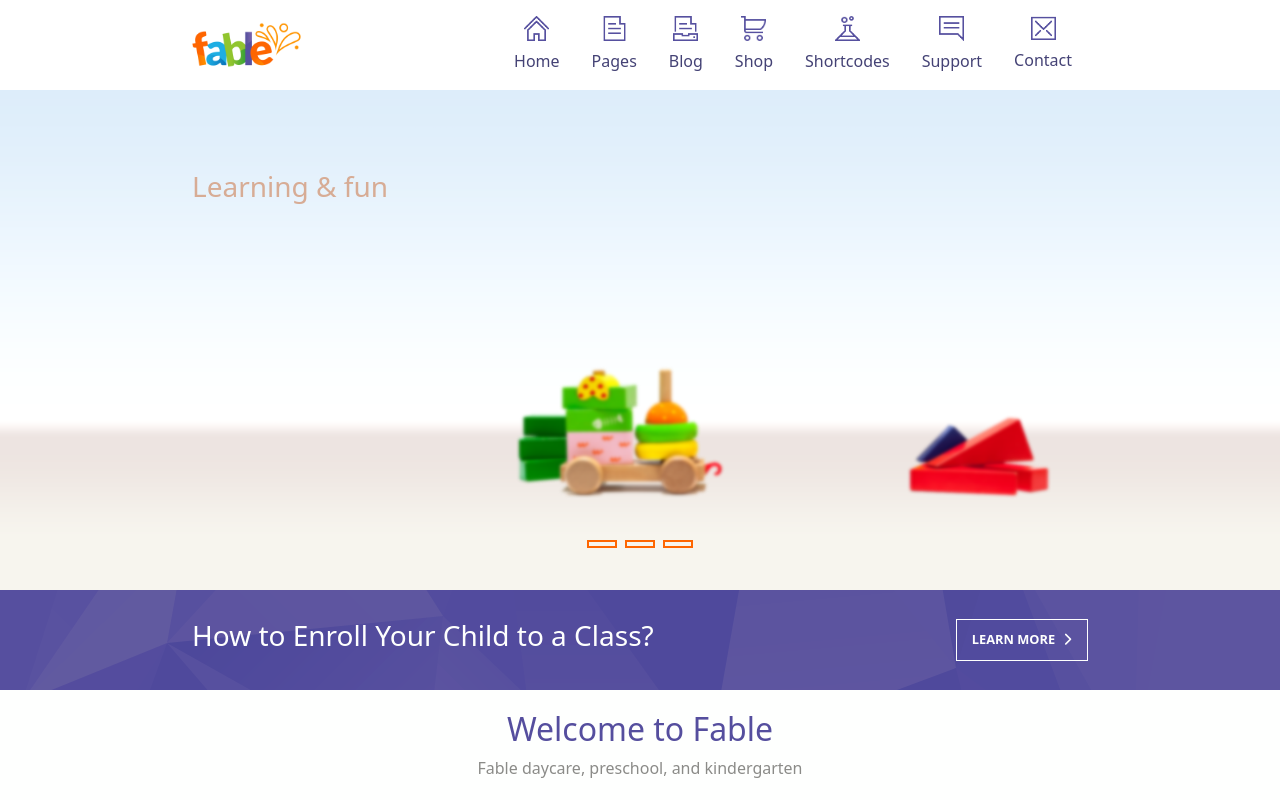
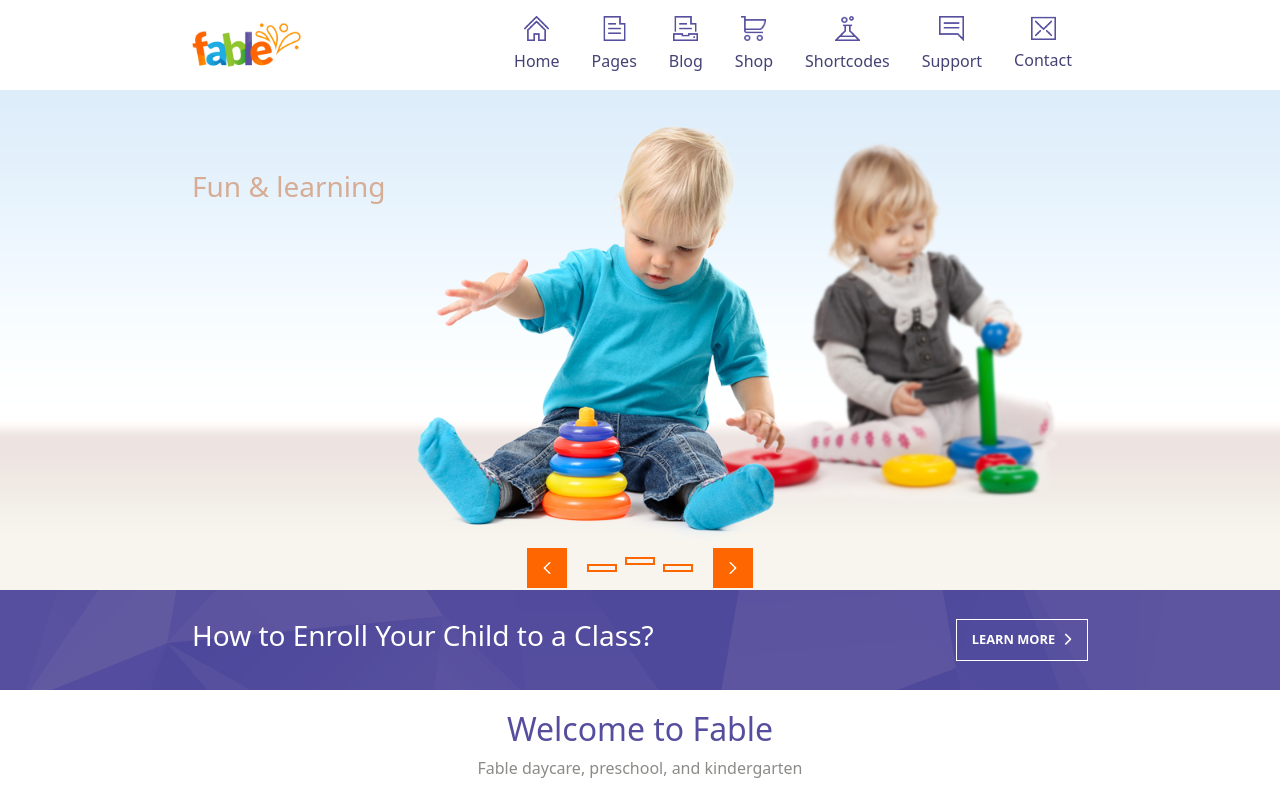
Before and after one commit to stefanocravotta/proj-html-vuejs, a Vue app: page / in a window 1280 px wide. Shown: the top 800 px of the page. Built offline with nearby package versions, Linux system fonts and the light colour scheme; what vue-glide-js would draw is missing.

Commit message:
JumboTop slider

```diff
--- /dev/null
+++ b/src/assets/data/main-data/JumboTopData.js
@@ -0,0 +1,17 @@
+export default [
+    {
+        title: "Learning & fun",
+        toy: require("../../images/slider_slide3_img2.png"),
+        child: require("../../images/slider_slide3_img1.png")
+    },
+    {
+        title: "Fun & learning",
+        toy: require("../../images/slider_slide2_img1.png"),
+        child: require("../../images/slider_slide2_img2.png")
+    },
+    {
+        title: "Welcome To Fable",
+        toy: require("../../images/slider_slide1_img1.png"),
+        child: require("../../images/slider_slide1_img2.png")
+    }
+]
--- a/src/components/main-components/JumboTopComp.vue
+++ b/src/components/main-components/JumboTopComp.vue
@@ -2,26 +2,61 @@
   <div class="jumbotron d-flex flex-column">
       <div class="sc-container d-flex justify-content-between align-items-end">
             <div class="text">
-                <h3>Learning & fun</h3>
+                <h3>{{JumboTopData[counter].title}}</h3>
             </div>
-            <div>
-                <img class="center-toy" src="../../assets/images/slider_slide3_img2.png" alt="slider/3">
+            <div
+            class="d-flex w-75 justify-content-between align-items-end">
+                <div class="toy">
+                    <img :src="JumboTopData[counter].toy" alt="slider/3">
+                </div>
+                <div class="child">
+                    <img :src="JumboTopData[counter].child" alt="slider/3">
+                </div>
             </div>
-            <div>
-                <img src="../../assets/images/slider_slide3_img3.png" alt="slider/3">
-            </div>
+
       </div>
-      <div class="slider-choise h-25 d-flex justify-content-center align-items-center">
-          <span class="rectangular mx-1"></span>
-          <span class="rectangular mx-1"></span>
-          <span class="rectangular mx-1"></span>
+      <div class="slider-choise d-flex justify-content-center align-items-center">
+            <button @click="nextCounter" class="next me-3"><img src="../../assets/images/slider_previous.png" alt=""></button>
+            <span @click="counter=0" :class="{active : isActive(0)}" class="rectangular mx-1"></span>
+            <span @click="counter=1" :class="{active : isActive(1)}" class="rectangular mx-1"></span>
+            <span @click="counter=2" :class="{active : isActive(2)}" class="rectangular mx-1"></span>
+            <button @click="prevCounter" class="prev ms-3"><img src="../../assets/images/slider_next.png" alt=""></button>
       </div>
     </div>
 </template>
 
 <script>
+import JumboTopData from '@/assets/data/main-data/JumboTopData'
 export default {
-    name : "JumboTopComp"
+    name : "JumboTopComp",
+    data(){
+        return{
+            JumboTopData,
+            counter: 0
+        }
+    },
+    methods: {
+        nextCounter(){
+            this.counter++
+            if(this.counter > this.JumboTopData.length - 1){
+                this.counter = 0;
+            }
+        },
+        prevCounter(){
+            this.counter--;
+            if(this.counter < 0){
+                this.counter = this.JumboTopData.length - 1
+            }
+        },
+        isActive(number){
+            return this.counter === number
+        }
+    },
+    mounted(){
+        setInterval( () => {
+            this.nextCounter();
+        }, 3000)
+    }
 }
 </script>
 
@@ -35,6 +70,19 @@ export default {
     background-position-y: bottom;
     background-size: contain;
     padding-top: 80px;
+    position: relative;
+    .child{
+        position: absolute;
+        top: 10%;
+        right: 10%;
+        z-index: 1;
+    }
+    .toy{
+        z-index: 3;
+    }
+    .slider-choise{
+        z-index: 999;
+    }
     .sc-container{
         height: 90%;
         img{
@@ -51,6 +99,16 @@ export default {
             width: 30px;
             border: 2px solid $blaze-orange;
             cursor: pointer;
+            &.active{
+                margin-bottom: 15px;
+            }
+        }
+    button{
+        @include buttonSecondary;
+        padding: 5px;
+        img{
+            max-width: 30px;
+        }
         }
     }
 </style>
```
Also changed, not shown: src/assets/data/main-data/WelcomeToFableData.js (line endings or trailing spaces).
